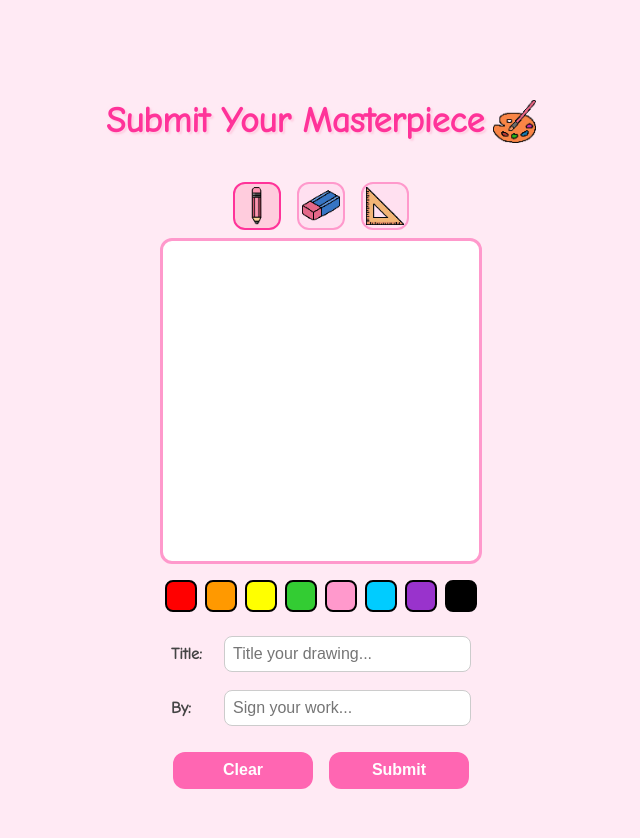
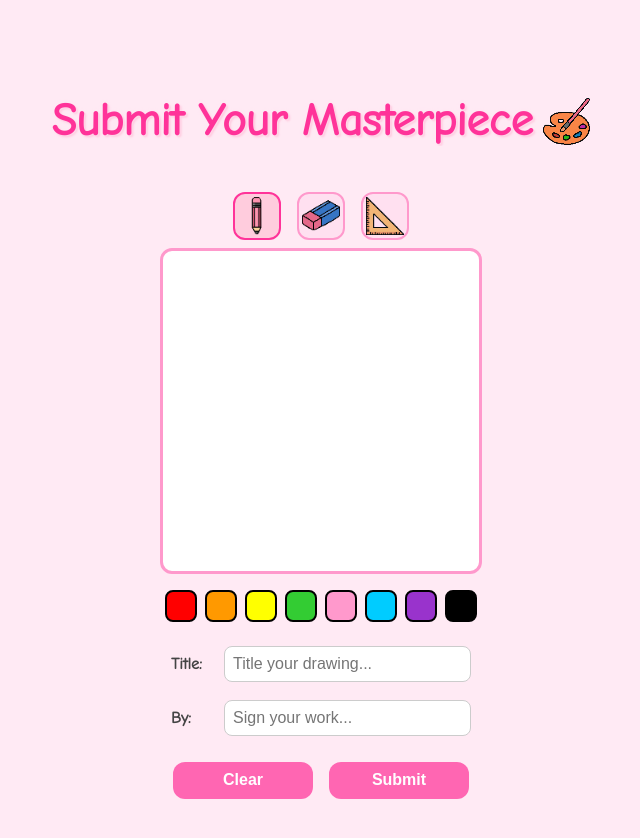
Before and after one commit to joannelyse/sketchy-web, a plain HTML site: page index.html in a window 1280 px wide. Shown: the whole page, without its empty margins (319-959 px from the left). Drawn offline with Linux system fonts and the light colour scheme.

Commit message:
Update style.css

```diff
--- a/style.css
+++ b/style.css
@@ -1,7 +1,7 @@
 .title-wrapper {
   width: 100%;
   text-align: center;
-  padding: 0 1rem;
+  padding: 0 0.5rem;
   margin-bottom: 1rem;
 }
 
@@ -9,8 +9,8 @@
   display: inline-flex;
   align-items: center;
   justify-content: center;
-  gap: 0.5rem;
-  font-size: clamp(1.3rem, 4.8vw, 2.2rem);
+  gap: 0.6rem;
+  font-size: clamp(1.8rem, 8vw, 2.8rem);
   font-weight: bold;
   color: #ff3399;
   text-shadow: 1px 1px 0 #ffd6e8,
@@ -21,7 +21,9 @@
   white-space: nowrap;
   overflow: hidden;
   text-overflow: ellipsis;
+  padding: 0 0.5rem;
 }
+
 
 body {
   background: #ffeaf4;
@@ -271,7 +273,7 @@ canvas {
 }
 
 .emoji-icon {
-  width: clamp(28px, 6vw, 44px);
+  width: clamp(32px, 8vw, 48px);
   height: auto;
   flex-shrink: 0;
 }
```
